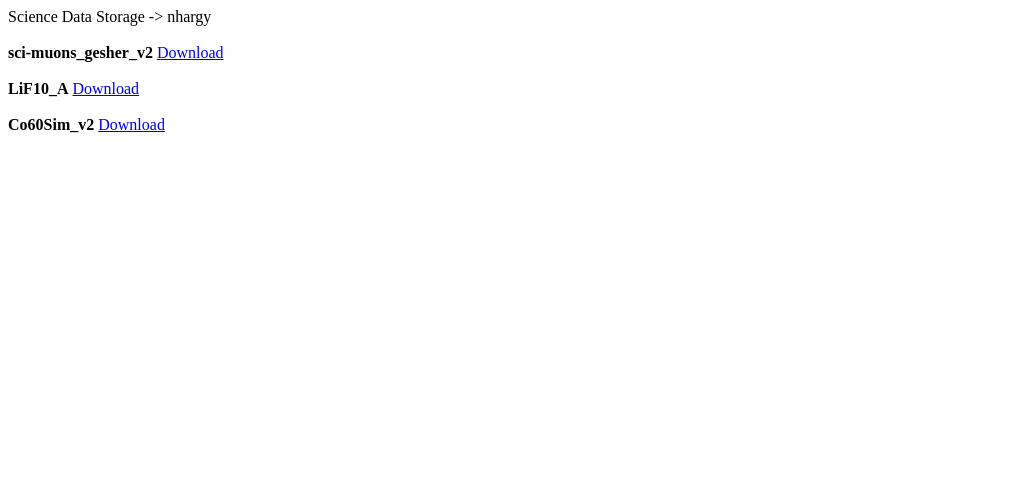
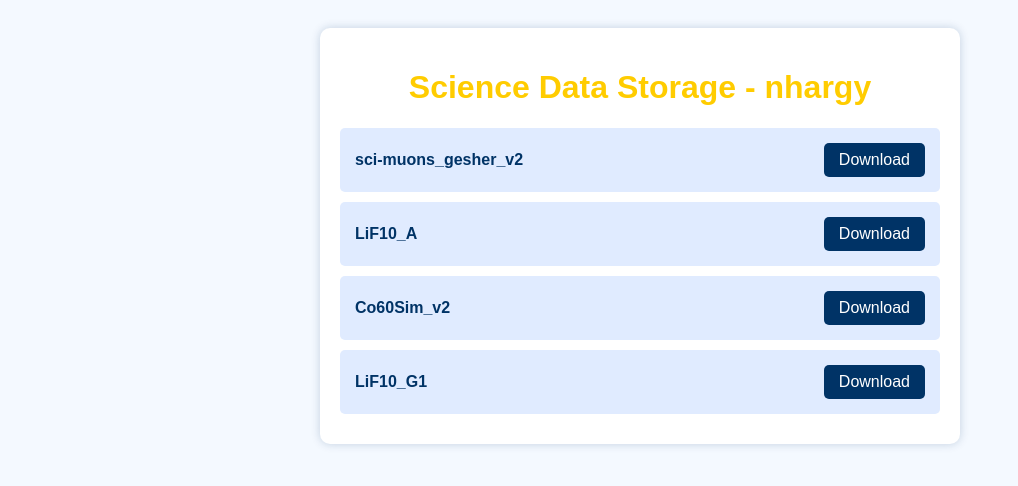
Before and after one commit to nhargy/nhargy.github.io, a plain HTML site: page index.html in a window 1280 px wide. Shown: the whole page, without its empty margins (0-1018 px from the left). Drawn offline with Linux system fonts and the light colour scheme.

Commit message:
Nicer format sync

```diff
--- a/index.html
+++ b/index.html
@@ -1,21 +1,74 @@
-<html>
+<!DOCTYPE html>
+<html lang="en">
+<head>
+    <meta charset="UTF-8">
+    <meta name="viewport" content="width=device-width, initial-scale=1.0">
+    <title>Science Data Storage - nhargy</title>
+    <style>
+        body {
+            font-family: Arial, sans-serif;
+            background-color: #f4f9ff;
+            color: #003366;
+            text-align: center;
+            padding: 20px;
+        }
+        .container {
+            max-width: 600px;
+            margin: auto;
+            background: #ffffff;
+            padding: 20px;
+            border-radius: 10px;
+            box-shadow: 0 0 10px rgba(0, 51, 102, 0.2);
+        }
+        h1 {
+            color: #ffcc00;
+        }
+        .download-item {
+            background: #e0ebff;
+            margin: 10px 0;
+            padding: 15px;
+            border-radius: 5px;
+            display: flex;
+            justify-content: space-between;
+            align-items: center;
+        }
+        .download-item a {
+            text-decoration: none;
+            color: white;
+            background: #003366;
+            padding: 8px 15px;
+            border-radius: 5px;
+            transition: 0.3s;
+        }
+        .download-item a:hover {
+            background: #ffcc00;
+            color: #003366;
+        }
+    </style>
+</head>
+<body>
+    <div class="container">
+        <h1>Science Data Storage - nhargy</h1>
 
-<head>
-  Science Data Storage -> nhargy <br>
-  <br>
-</head>
+        <div class="download-item">
+            <b>sci-muons_gesher_v2</b>
+            <a href="muon_data.zip" download>Download</a>
+        </div>
 
-<body>
-  <b>sci-muons_gesher_v2 </b>
-  <a href="muon_data.zip" download>Download</a> <br> <br>
+        <div class="download-item">
+            <b>LiF10_A</b>
+            <a href="LiF10_A.zip" download>Download</a>
+        </div>
 
-  <b>LiF10_A</b>
-  <a href="LiF10_A.zip" download>Download</a> <br> <br>
+        <div class="download-item">
+            <b>Co60Sim_v2</b>
+            <a href="Co60LiFSim_v2.zip" download>Download</a>
+        </div>
 
-  <b>Co60Sim_v2</b>
-  <a href="Co60LiFSim_v2.zip" download>Download</a> <br> <br>
-
-
+        <div class="download-item">
+            <b>LiF10_G1</b>
+            <a href="LiF10_G1.zip" download>Download</a>
+        </div>
+    </div>
 </body>
-
 </html>
```
Also changed, not shown: 1 other file.
